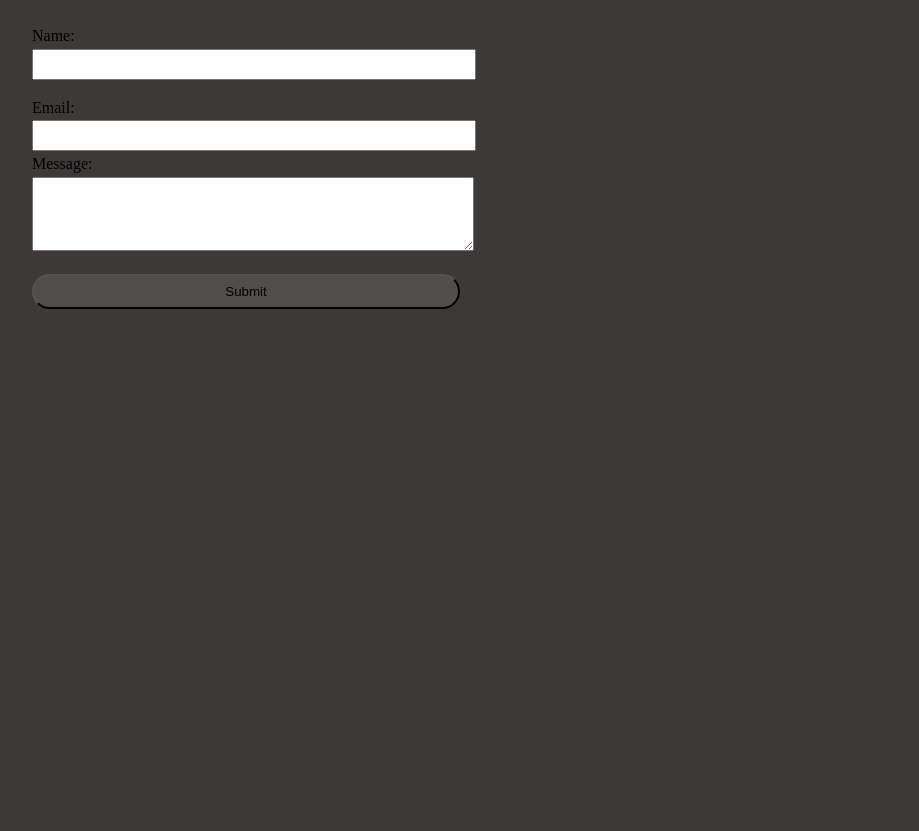
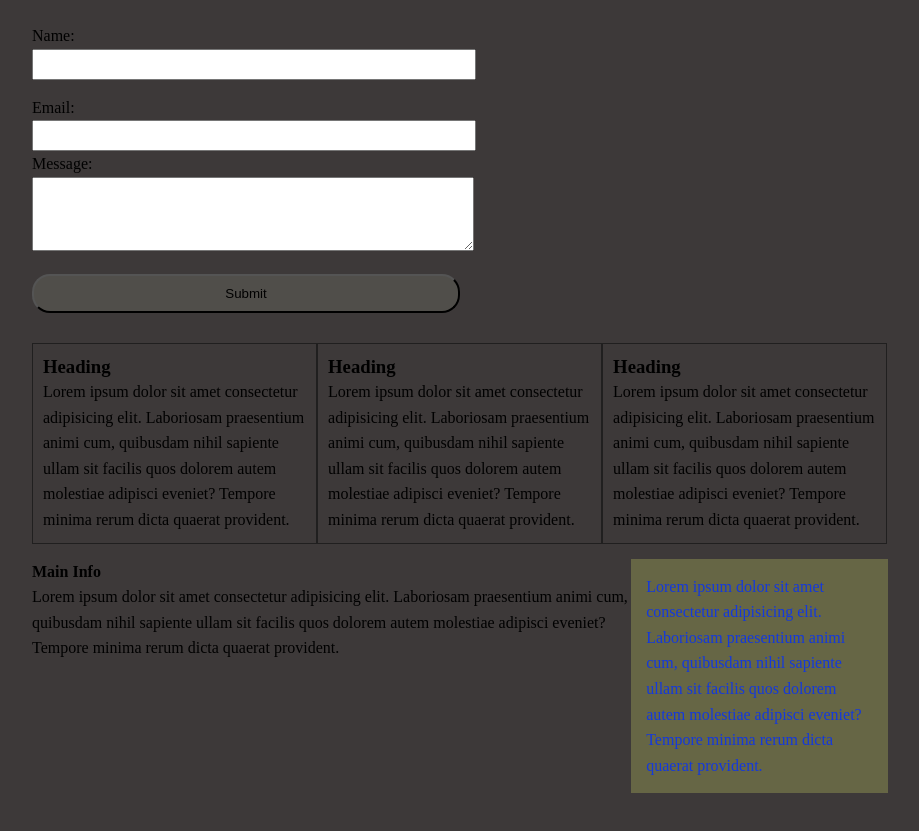
Before and after one commit to Shlankof/CSS-Cheatsheet, a plain HTML site: page index.html in a window 1280 px wide. Shown: the part 687-1518 px from the top of the page, without its empty margins (180-1099 px from the left). Before the commit the page ends 1431 px from the top, so only its background shows below. Drawn offline with Linux system fonts and the light colour scheme.

Commit message:
used float and box-sizing tags

```diff
--- a/CSS/style.css
+++ b/CSS/style.css
@@ -9,12 +9,12 @@ body {
 
   line-height: 1.6em; /*adds space between lines*/
 }
-a{
+a {
   text-decoration: none;
   color: black;
 }
-a:hover{
-    text-decoration: underline ;
+a:hover {
+  text-decoration: underline;
   color: aqua;
 }
 .container {
@@ -22,13 +22,18 @@ a:hover{
   margin: auto;
 }
 .button {
-    padding: 8px;
+  padding: 10px;
   width: 50%;
   border-radius: 18px;
   background-color: rgb(80, 78, 74);
+  margin-bottom: 30px;
 }
-.button:hover{
+.button:hover {
   background-color: royalblue;
+}
+
+.clr{
+  clear: both;
 }
 .box-1 {
   background-color: rgb(76, 73, 80);
@@ -51,40 +56,63 @@ a:hover{
   padding: 20px;
   margin-bottom: 45px;
 }
-.box-2 p{
+.box-2 p {
   padding-bottom: 10px;
   padding-top: 15px;
 }
-.categories{
+.categories {
   border: 3px white dotted;
   padding: 20px;
   border-radius: 15px;
   margin-bottom: 50px;
 }
-.categories h2{
+.categories h2 {
   text-align: center;
 }
-.categories ul{
+.categories ul {
   padding-left: 10px;
   list-style: upper-roman;
   list-style: none;
 }
-    .categories li{
+.categories li {
   padding-bottom: 3px;
   border-bottom: dotted 1px blue;
   list-style-image: url(../images/pplane.png);
 }
-    .MyForm{
+.MyForm {
   padding: 20px;
 }
-    .MyForm .form-group{
+.MyForm .form-group {
   padding-bottom: 15px;
 }
-    .MyForm label{
+.MyForm label {
   display: block;
 }
 
-    .MyForm input[type="text"], .MyForm textarea{
+.MyForm input[type="text"],
+.MyForm textarea {
   padding: 6px;
   width: 50%;
 }
+.block{
+  float: left ;
+  width: 33.3%;
+  border: 1px solid rgb(32, 31, 31);
+  padding: 10px;
+  box-sizing: border-box;
+  margin-bottom: 15px;
+}
+
+#main-block{
+  float: left;
+  width: 70%;
+}
+
+#sidebar{
+  float: right;
+  width: 30%;
+  background-color: rgb(102, 102, 69);
+  color: rgb(20, 57, 220);
+  padding:  15px;
+  box-sizing: border-box;
+}
--- a/index.html
+++ b/index.html
@@ -57,8 +57,33 @@
         </div>
         <input class="button" type="Submit" value="Submit" />
       </form>
-    </div>
-    <!-- ./container ends here -->
-    <div style="margin-top: 400px"></div>
+      <div class="clr"></div>
+      <div class="block">
+          <h3>Heading</h3>
+          <p>Lorem ipsum dolor sit amet consectetur adipisicing elit. Laboriosam praesentium animi cum, quibusdam nihil sapiente ullam sit facilis quos dolorem autem molestiae adipisci eveniet? Tempore minima rerum dicta quaerat provident.</p>
+          </div>
+      <div class="block">
+          <h3>Heading</h3>
+          <p>Lorem ipsum dolor sit amet consectetur adipisicing elit. Laboriosam praesentium animi cum, quibusdam nihil sapiente ullam sit facilis quos dolorem autem molestiae adipisci eveniet? Tempore minima rerum dicta quaerat provident.</p>
+          </div>
+      <div class="block">
+          <h3>Heading</h3>
+          <p>Lorem ipsum dolor sit amet consectetur adipisicing elit. Laboriosam praesentium animi cum, quibusdam nihil sapiente ullam sit facilis quos dolorem autem molestiae adipisci eveniet? Tempore minima rerum dicta quaerat provident.</p>
+          </div>
+
+          <div class="clr"></div>
+
+          <div id="main-block">
+            <h4>Main Info</h4>
+            <p>Lorem ipsum dolor sit amet consectetur adipisicing elit. Laboriosam praesentium animi cum, quibusdam nihil sapiente ullam sit facilis quos dolorem autem molestiae adipisci eveniet? Tempore minima rerum dicta quaerat provident.</p>
+
+          </div>
+          <div id="sidebar">
+
+            <p>Lorem ipsum dolor sit amet consectetur adipisicing elit. Laboriosam praesentium animi cum, quibusdam nihil sapiente ullam sit facilis quos dolorem autem molestiae adipisci eveniet? Tempore minima rerum dicta quaerat provident.</p>
+
+          </div>
+    </div> <!-- ./container ends here -->
+    <div style="margin-top: 400px"></div> <!-- Adds the ability to scroll down more -->
   </body>
 </html>
```
Lines whose indentation alone changed are shown as unchanged.
